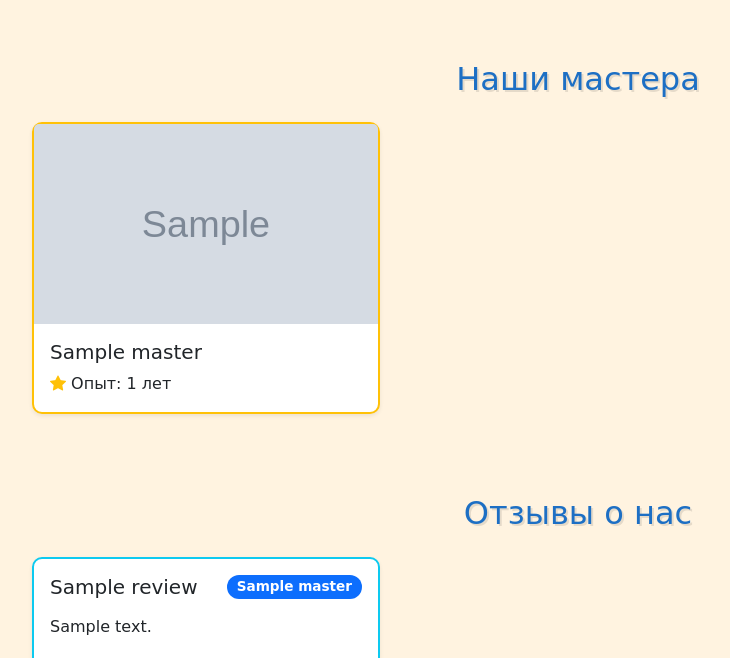
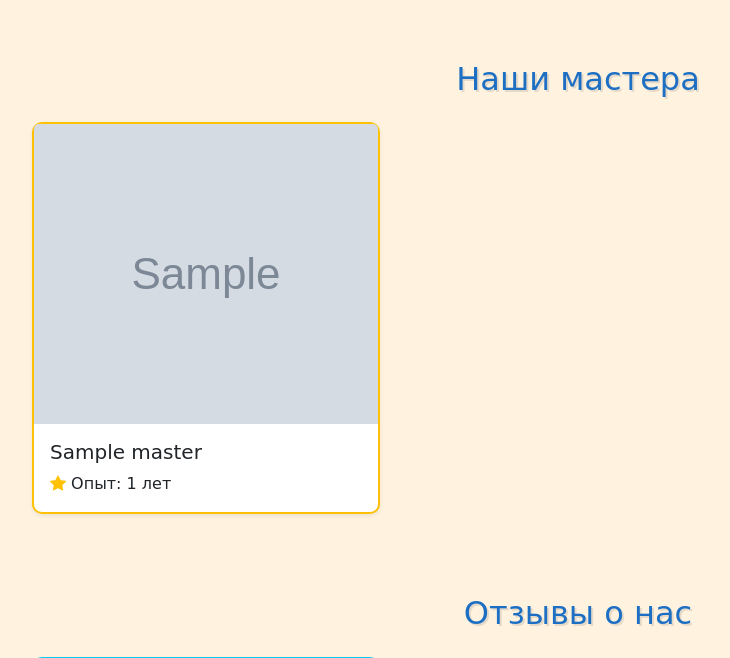
Before and after one commit to AlexStone1991/hw_38_ALEX, a Django app: page / in a window 1280 px wide. Shown: the part 1017-1675 px from the top of the page, without its empty margins (62-792 px from the left). Run offline with Django 5.2, Linux system fonts and the light colour scheme; tables that the repository leaves empty hold one stand-in row (values such as "Sample post"); grey boxes marked "Sample" are stand-in pictures.

Commit message:
hw_41 - Работа над домашкой окончена!

```diff
--- a/templates/landing.html
+++ b/templates/landing.html
@@ -31,7 +31,7 @@
             <div class="col">
                 <div class="card h-100 border-warning shadow-sm">
                     {% if master.photo %}
-                    <img src="{{ master.photo.url }}" class="card-img-top" alt="{{ master.name }}" style="height: 200px; object-fit: cover;">
+                    <img src="{{ master.photo.url }}" class="card-img-top" alt="{{ master.name }}" style="height: 300px; object-fit: cover;">
                     {% endif %}
                     <div class="card-body">
                         <h5 class="card-title">{{ master.name }}</h5>
```
Also changed, not shown: media/masters/1974d28ca37907aa763a7e836ed0fdca.jpg.webp (added), media/masters/2cb0e3121702e419cda1c34e28f96667.jpg.webp (added), media/masters/432961f6e1583dd4151ab7a530243288.jpg (added), media/masters/a6daa8cac651073152fbe780d528f818.jpg.webp (added), media/masters/b895587c8b362f65a0fb173c0621fce3.jpg.webp (added), media/masters/d3c2fdadfe9e12a5636c30cb205a7660.jpg.webp (added), media/masters/e6a077b25d83faf1b086b5f7c9ef0b67.jpg.webp (added), media/masters/fe434aed1774954343eee71ebcc87d75.jpg.webp (added), media/masters/fef26fc2bea7ec4d0a30378867fe9065.jpg (added).
